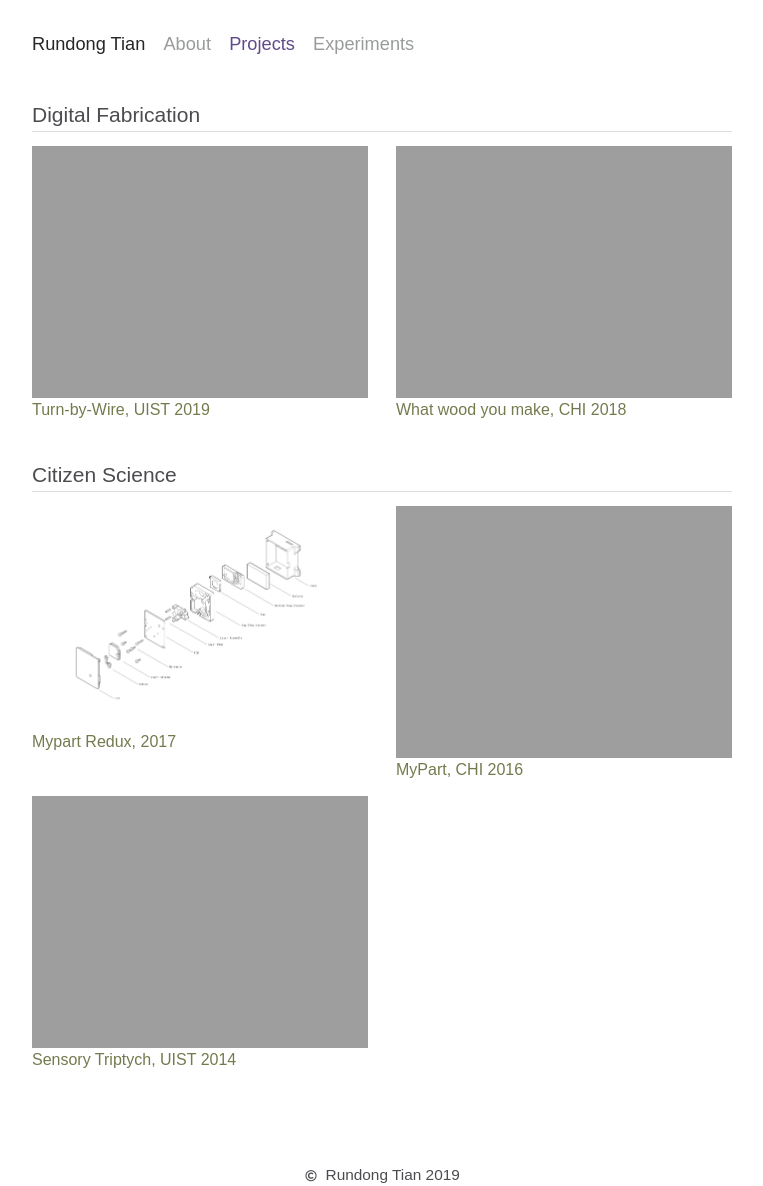
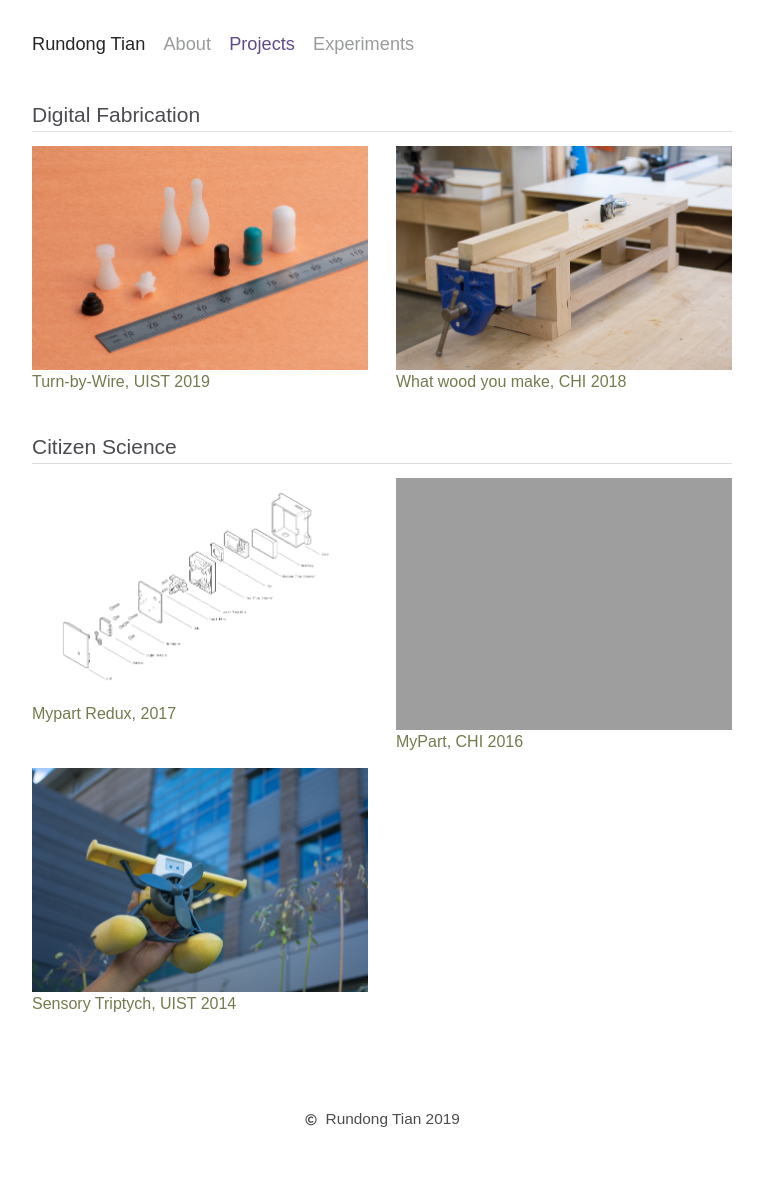
Before and after one commit to rutian/rutian.github.io.NEW, a Jekyll site: the page built from projects/index.md, in a window 1280 px wide. Shown: the whole page, without its empty margins (258-1021 px from the left). Built offline with Jekyll 4.4.1, drawn with Linux system fonts in a browser that asks for light colours; nearby versions of some CDN libraries; some web fonts are replaced; after the commit the page ends 1130 px from its top, so only the background shows below that.

Commit message:
smaller landing page pictures, and correct oreintation for tbw

```diff
--- a/_layouts/projects.html
+++ b/_layouts/projects.html
@@ -12,14 +12,14 @@
 
       <div class="column">
         <a href={{ "projects/TBW" | absolute_url }} class="ui image">
-          <img src={{ "media/orange.jpg" | absolute_url }}>
+          <img src={{ "media/projects/orange.jpg" | absolute_url }}>
           Turn-by-Wire, UIST 2019
         </a>
        </div>
 
       <div class="column">
         <a href={{ "projects/MS" | absolute_url }} class="ui image">
-          <img src={{ "media/woodroubo.jpg" | absolute_url }}>
+          <img src={{ "media/projects/woodroubo.jpg" | absolute_url }}>
           What wood you make, CHI 2018
         </a>
       </div>
@@ -33,14 +33,14 @@
       <div class="column">
 
         <a href={{ "projects/mypartRedux" | absolute_url }} class="ui image">
-          <img src={{ "media/MyPart_V0_with_case_exploded.png" | absolute_url }}>
+          <img src={{ "media/projects/exploded.jpg" | absolute_url }}>
           Mypart Redux, 2017
         </a>
       </div>
 
       <div class="column">
 
-        <a href={{ "projects/mypart" | absolute_url }} class="ui image">
+        <a href={{ "projects/projects/mypart" | absolute_url }} class="ui image">
           <img src={{ "media/mypart.jpg" | absolute_url }}>
           MyPart, CHI 2016
         </a>
@@ -50,7 +50,7 @@
       <div class="column">
 
         <a href={{ "projects/sensoryTriptych" | absolute_url }} class="ui image">
-          <img src={{ "media/plane.jpg" | absolute_url }}>
+          <img src={{ "media/projects/sensory.jpg" | absolute_url }}>
            Sensory Triptych, UIST 2014
         </a>
         <br>
```
Also changed, not shown: media/orange2.jpg (added), media/projects/exploded.jpg (added), media/projects/mypart.jpg (added), media/projects/orange.jpg (added), media/projects/sensory.jpg (added), media/projects/woodroubo.jpg (added), 1 other file.
